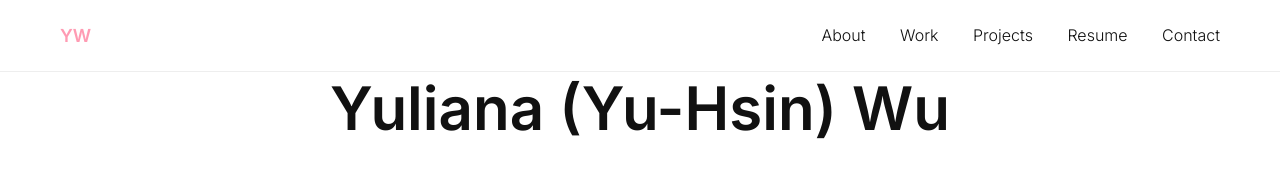
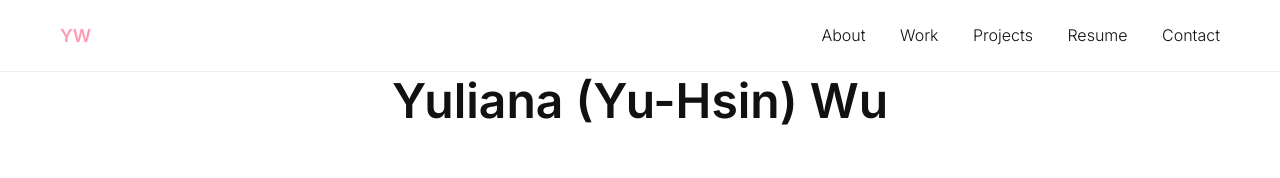
Before and after one commit to yuliana1123/my-website, a plain HTML site: page index.html in a window 1280 px wide. Drawn offline with Linux system fonts and the light colour scheme.

Commit message:
new design

```diff
--- a/style.css
+++ b/style.css
@@ -35,8 +35,13 @@ nav {
     color: #ff9bb3;
 }
 
+.hero {
+    justify-content: center;
+    text-align: center;
+}
+
 .hero h1{
-    font-size: 60px;
+    font-size: 48px;
     font-weight: 600;
     line-height: 1.2;
     text-align: center;
```
